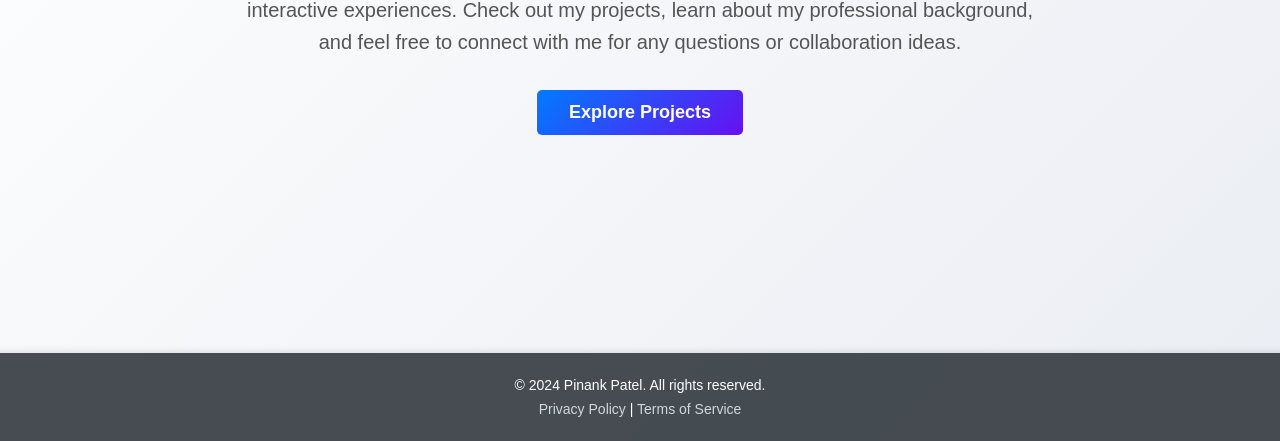
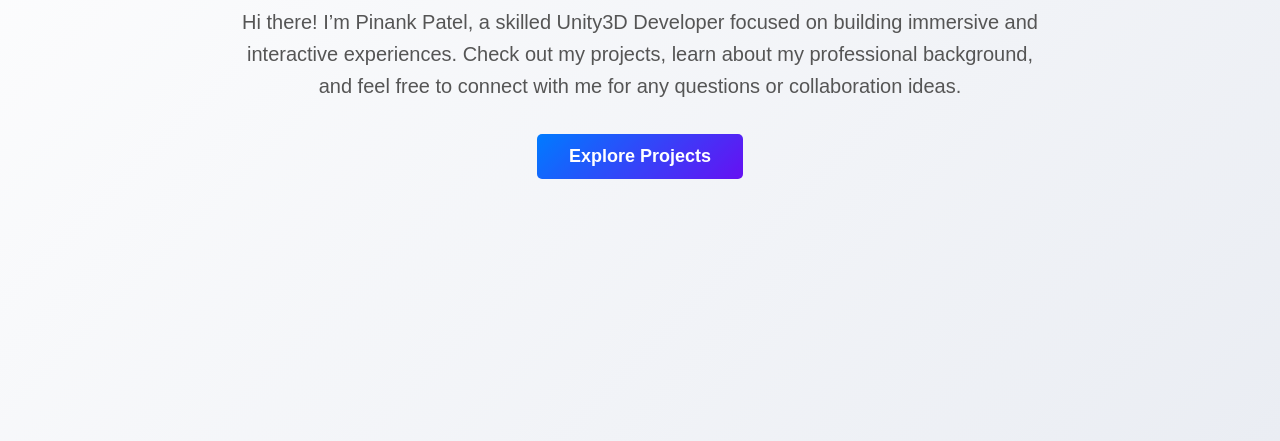
Before and after one commit to pinankp/PinankUnityPortfolio, a plain HTML site: page index.html in a window 1280 px wide. Shown: the part 359-800 px from the top of the page. Drawn offline with Linux system fonts and the light colour scheme.

Commit message:
remove footer

```diff
--- a/index.html
+++ b/index.html
@@ -218,10 +218,5 @@
         <a href="works.html" class="explore-btn">Explore Projects</a>
     </div>
 
-    <footer>
-        <p>&copy; 2024 Pinank Patel. All rights reserved.</p>
-        <p><a href="privacy.html">Privacy Policy</a> | <a href="terms.html">Terms of Service</a></p>
-    </footer>
-
 </body>
 </html>
```
